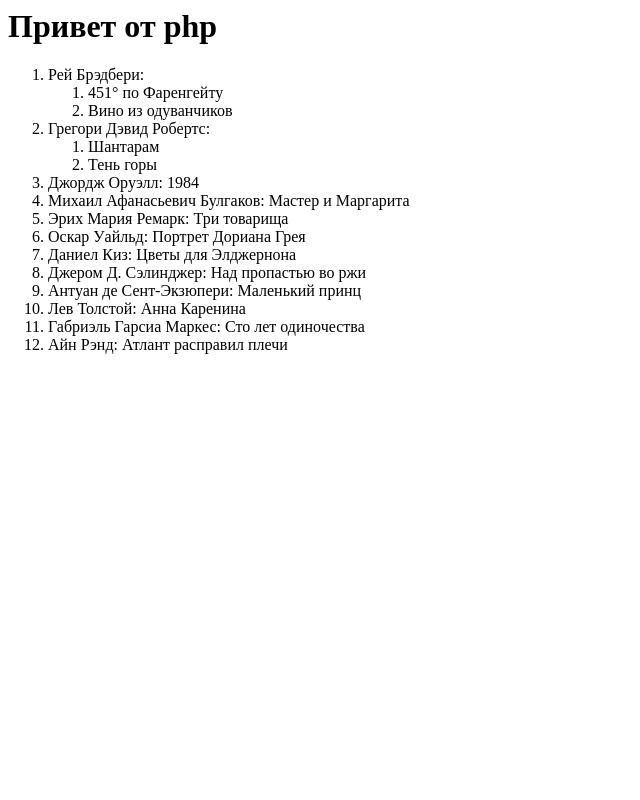
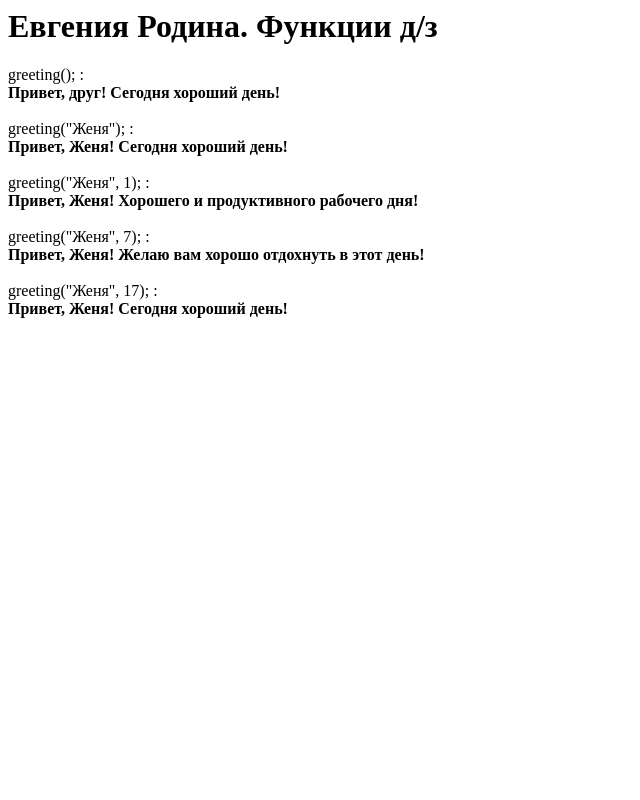
Before and after one commit to EvgeniyaRo/RodinaEvgeniya_phpFunction, a PHP site: page / in a window 1280 px wide. Shown: the whole page, without its empty margins (0-640 px from the left). Run offline with PHP 8.4, Linux system fonts and the light colour scheme.

Commit message:
function ready

```diff
--- a/index.php
+++ b/index.php
@@ -1,41 +1,48 @@
-<h1>Привет от php</h1>
+<h1>Евгения Родина. Функции д/з</h1>
 
 <?php
 
-	$booksList = array(
-		"Рей Брэдбери" => ["451° по Фаренгейту", "Вино из одуванчиков"],
-		"Грегори Дэвид Робертс" => ["Шантарам", "Тень горы"],
-		"Джордж Оруэлл" => "1984",
-		"Михаил Афанасьевич Булгаков" => "Мастер и Маргарита",
-		"Эрих Мария Ремарк" => "Три товарища",
-		"Оскар Уайльд" => "Портрет Дориана Грея",
-		"Даниел Киз" => "Цветы для Элджернона",
-		"Джером Д. Сэлинджер" => "Над пропастью во ржи",
-		"Антуан де Сент-Экзюпери" => "Маленький принц",
-		"Лев Толстой" => "Анна Каренина",
-		"Габриэль Гарсиа Маркес" => "Сто лет одиночества",
-		"Айн Рэнд" => "Атлант расправил плечи"
-	);
+	function greeting($name = "друг", $dayNumber = 0)
+	{
+		switch ($dayNumber) {
+			case '1':
+			case '2':
+			case '3':
+			case '4':
+			case '5':
+				echo "Привет, $name! Хорошего и продуктивного рабочего дня!";
+				break;
+			case '6':
+			case '7':
+				echo "Привет, $name! Желаю вам хорошо отдохнуть в этот день!";
+				break;
 
+			default:
+				echo "Привет, $name! Сегодня хороший день!";
+				break;
+		}
 
-	echo "<ol>";
+	}
 
-	foreach ($booksList as $autor => $title) {
-		if ( is_array($title) ) {
-			echo "<li>$autor:";
-			echo "<ol>";
-			foreach ($title as $book) {
-				echo "<li>$book</li>";
-			}
-			echo "</ol>";
-			echo "</li>";
-		} else {
-			echo "<li>$autor: $title</li>";
-		}
-	 }
+	echo 'greeting(); : ' . "</br><b>";
+	greeting();
+	echo "</b></br></br>";
 
-	echo "</ol>";
+	echo 'greeting("Женя"); : ' . "</br><b>";
+	greeting("Женя");
+	echo "</b></br></br>";
 
+	echo 'greeting("Женя", 1); : ' . "</br><b>";
+	greeting("Женя", 1);
+	echo "</b></br></br>";
+
+	echo 'greeting("Женя", 7); : ' . "</br><b>";
+	greeting("Женя", 7);
+	echo "</b></br></br>";
+
+	echo 'greeting("Женя", 17); : ' . "</br><b>";
+	greeting("Женя", 17);
+	echo "</b></br></br>";
 
 
 ?>
```
